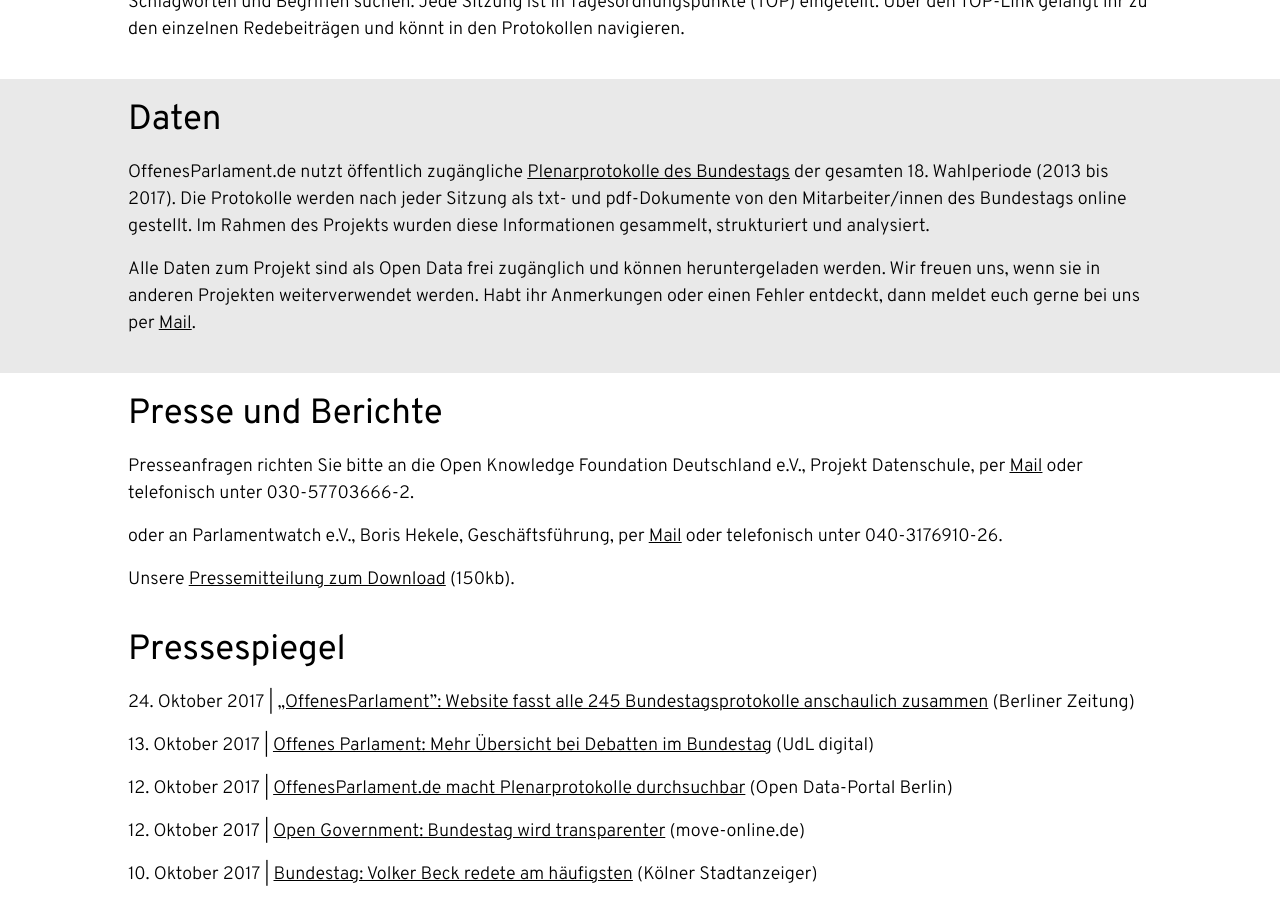
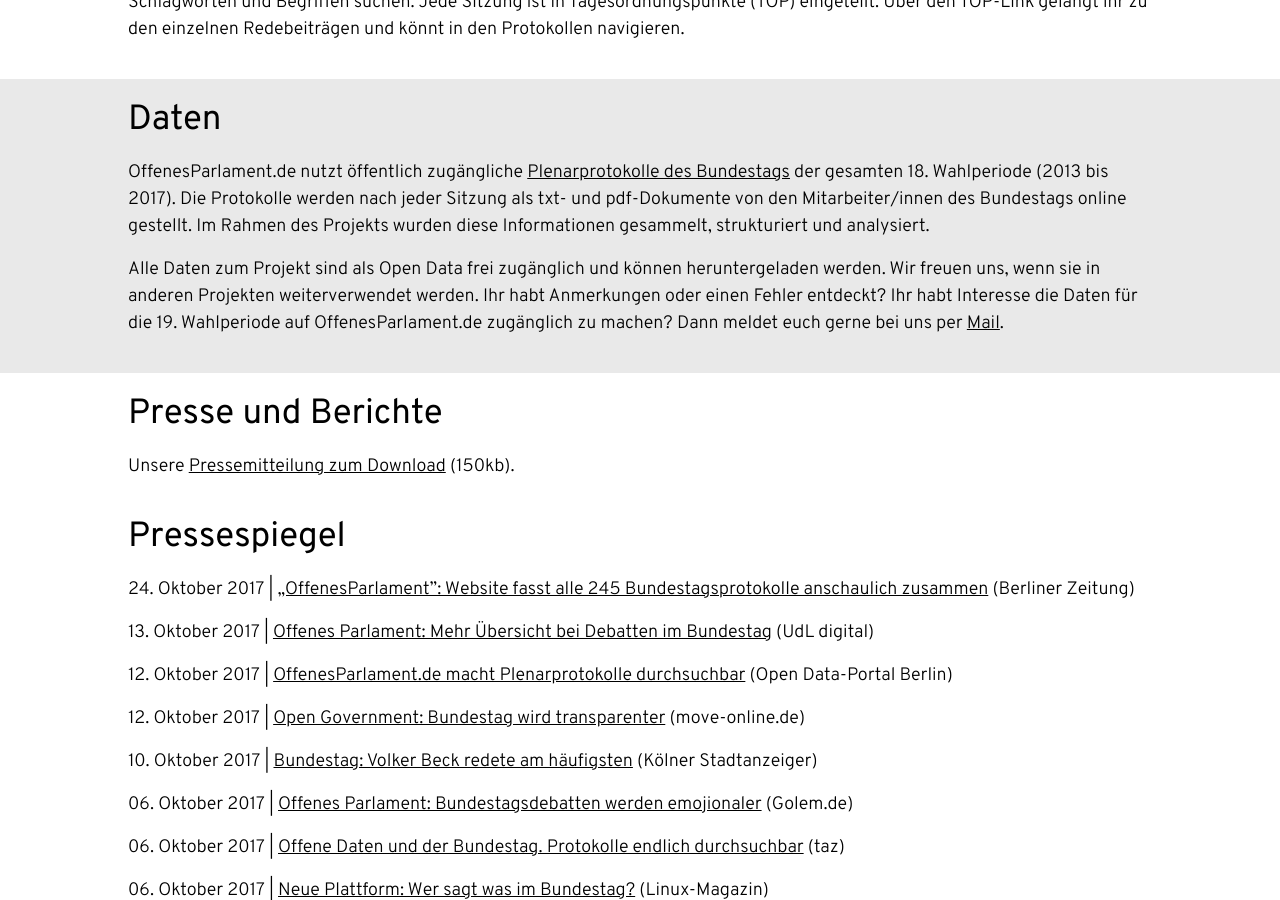
Before and after one commit to Datenschule/offenesparlament.de-frontend, a Jekyll site: the page built from index.html, in a window 1280 px wide and 900 px high, scrolled down 1497 px. Built offline with Jekyll 4.4.1, drawn with Linux system fonts in a browser that asks for light colours; comment, search, counter and statistics services are not loaded.

Commit message:
Update index.html

```diff
--- a/index.html
+++ b/index.html
@@ -103,7 +103,7 @@
 				nach jeder Sitzung
 				als txt- und pdf-Dokumente von den Mitarbeiter/innen des Bundestags online gestellt. Im Rahmen des Projekts wurden diese Informationen gesammelt, strukturiert und analysiert.
 			</p>
-			<p>Alle Daten zum Projekt sind als Open Data frei zugänglich und können heruntergeladen werden. Wir freuen uns, wenn sie in anderen Projekten weiterverwendet werden. Habt ihr Anmerkungen oder einen Fehler entdeckt, dann meldet
+			<p>Alle Daten zum Projekt sind als Open Data frei zugänglich und können heruntergeladen werden. Wir freuen uns, wenn sie in anderen Projekten weiterverwendet werden. Ihr habt Anmerkungen oder einen Fehler entdeckt? Ihr habt Interesse die Daten für die 19. Wahlperiode auf OffenesParlament.de zugänglich zu machen? Dann meldet
 				euch
 				gerne bei uns per <a href="mailto:info@datenschule.de">Mail</a>.
 			</p>
@@ -116,8 +116,6 @@
 		<h1 class="text-left">Presse und Berichte</h1>
 	</div>
 	<div class="container-left-12">
-		<p> Presseanfragen richten Sie bitte an die Open Knowledge Foundation Deutschland e.V., Projekt Datenschule, per <a href="mailto:info@datenschule.de">Mail</a> oder telefonisch unter 030-57703666-2.</p>
-		<p>oder an Parlamentwatch e.V., Boris Hekele, Geschäftsführung, per <a href="mailto:hekele@parliamentwatch.org">Mail</a> oder telefonisch unter 040-3176910-26.</p>
 		<p>Unsere <a href="/static/downloads/10-2017-pressemitteilung-okfde-aw-offenes-parlament.pdf">Pressemitteilung zum Download</a> (150kb).</p>
 	</div>
 </div>
```
